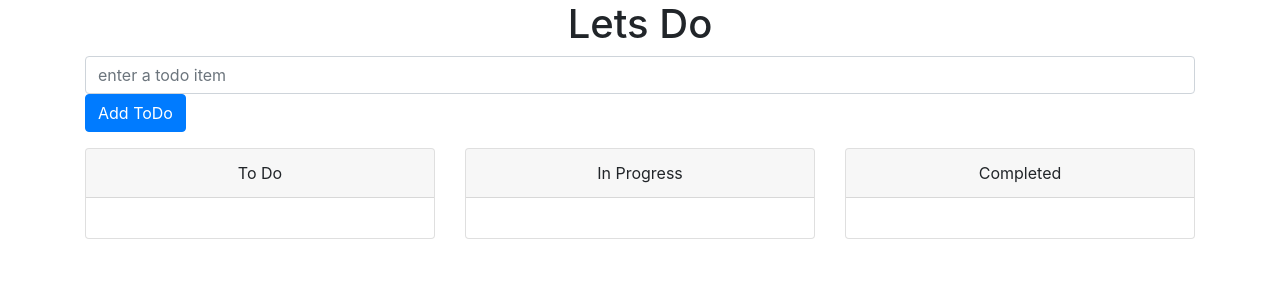
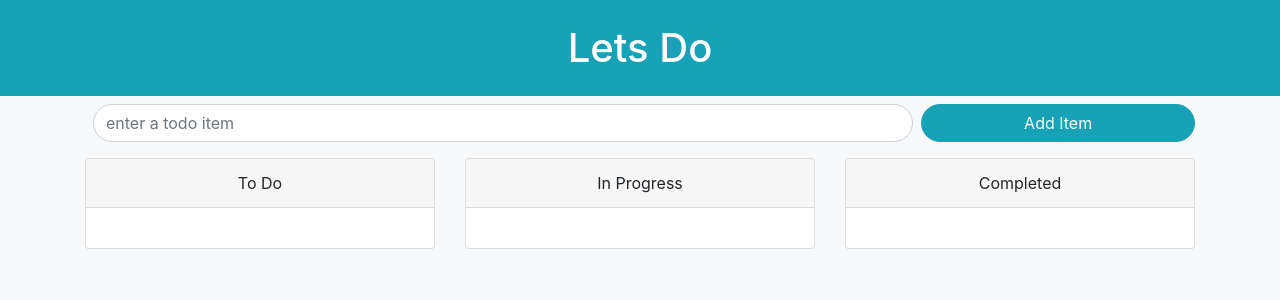
Before and after one commit to sgosl001/React-todo, a React (Create React App) app: page / in a window 1280 px wide. Shown: the top 300 px of the page. Built offline with nearby package versions, Linux system fonts and the light colour scheme.

Commit message:
update styling

```diff
--- a/package.json
+++ b/package.json
@@ -13,7 +13,7 @@
     "react-bootstrap": "^1.0.0-beta.16",
     "react-dom": "^16.12.0",
     "react-redux": "^7.1.3",
-    "react-scripts": "3.3.0",
+    "react-scripts": "^5.0.1",
     "redux": "^4.0.5",
     "uuid": "^3.4.0"
   },
--- a/src/components/AddItem.js
+++ b/src/components/AddItem.js
@@ -29,19 +29,20 @@ class AddItem extends React.Component {
         return (
             <div>
                 <Form>
-                    <Form.Group controlId="todoItem">
+                    <Form.Group className="d-flex" controlId="todoItem">
                         <Form.Control
+                            className="w-75 mx-2 rounded-pill"
                             type="text"
                             placeholder="enter a todo item"
                             onChange={e => this.handleChange(e.target.value)}
                             />
                         <Button
                             type="submit"
-                            variant="primary"
+                            className="btn btn-info w-25 rounded-pill"
                             onClick={this.handleAddItem}
                             onSubmit={this.preventDefault}
                             >
-                            Add ToDo
+                            Add Item
                         </Button>
                     </Form.Group>
                 </Form>
--- a/src/components/App.js
+++ b/src/components/App.js
@@ -1,42 +1,45 @@
-import React, { Component } from "react";
-import List from "./list";
-import { connect } from "react-redux";
-import Container from 'react-bootstrap/Container'
+import React, { Component } from 'react';
+import List from './list';
+import { connect } from 'react-redux';
+import Container from 'react-bootstrap/Container';
 import Row from 'react-bootstrap/Row';
 import Col from 'react-bootstrap/Col';
 import AddItem from './AddItem';
-import { DragDropContext } from "react-beautiful-dnd";
-import { sort } from "../actions"
-import uuid from "uuid";
+import { DragDropContext } from 'react-beautiful-dnd';
+import { sort } from '../actions';
+import uuid from 'uuid';
 
 class App extends Component {
-
   onDragEnd = (result) => {
     const { destination, source, draggableId } = result;
 
-    if(!destination) {
+    if (!destination) {
       return;
     }
 
-    this.props.dispatch(sort(
-      source.droppableId,
-      destination.droppableId,
-      source.index,
-      destination.index,
-      draggableId
-    ))
+    this.props.dispatch(
+      sort(
+        source.droppableId,
+        destination.droppableId,
+        source.index,
+        destination.index,
+        draggableId
+      )
+    );
   };
 
   render() {
     const { lists } = this.props;
     return (
       <DragDropContext onDragEnd={this.onDragEnd}>
-        <div className="App">
-          <h1 style={{ textAlign: "center" }}> Lets Do </h1>
+        <div className='App h-100 bg-light'>
+          <div className='text-center bg-info '>
+            <h1 className='text-white py-4'> Lets Do </h1>
+          </div>
           <Container>
             <AddItem />
             <Row>
-              { lists.map(list => (
+              {lists.map((list) => (
                 <Col key={list.id}>
                   <List
                     title={list.title}
@@ -55,8 +58,8 @@ class App extends Component {
   }
 }
 
-const mapStateToProps = state => ({
-  lists: state.lists
-})
+const mapStateToProps = (state) => ({
+  lists: state.lists,
+});
 
 export default connect(mapStateToProps)(App);
--- a/src/components/list.js
+++ b/src/components/list.js
@@ -6,7 +6,7 @@ import uuid from "uuid";
 
 const List = ({ title, items, listID, id, dispatch }) => {
     return (
-        <Card>
+        <Card className='bg-white rounded'>
             <Card.Header style={{ textAlign: "center" }}>{title}</Card.Header>
             <Droppable droppableId={String(listID)}>
                 {provided => (
--- a/src/components/listItem.js
+++ b/src/components/listItem.js
@@ -1,87 +1,94 @@
-import React, { useState } from "react";
-import { connect } from "react-redux";
+import React, { useState } from 'react';
+import { connect } from 'react-redux';
 import Card from 'react-bootstrap/Card';
 import Modal from 'react-bootstrap/Modal';
 import Button from 'react-bootstrap/Button';
 import Form from 'react-bootstrap/Form';
-import { Draggable } from "react-beautiful-dnd";
-import { editItem, removeItem } from  '../actions';
+import { Draggable } from 'react-beautiful-dnd';
+import { editItem, removeItem } from '../actions';
 
 const ListItem = ({ listID, text, id, index, dispatch }) => {
   const [isEditing, setIsEditing] = useState(false);
   const [itemText, setText] = useState(text);
 
   const handleShow = () => setIsEditing(true);
-    const handleClose =() => setIsEditing(false);
+  const handleClose = () => setIsEditing(false);
 
-    const handleChange = e => {
+  const handleChange = (e) => {
     setText(e.target.value);
-    }
+  };
 
-    const handleSubmit = e => {
+  const handleSubmit = (e) => {
     e.preventDefault();
     setIsEditing(false);
 
     dispatch(editItem(id, listID, itemText));
-    }
+  };
 
-    const handleDelete = e => {
+  const handleDelete = (e) => {
     e.preventDefault();
 
     dispatch(removeItem(id, listID, itemText));
-    }
+  };
 
   return (
     <Draggable draggableId={String(id)} index={index}>
-            {provided => (
+      {(provided) => (
         <div
           {...provided.draggableProps}
           {...provided.dragHandleProps}
           ref={provided.innerRef}
         >
-                    <Card style={{ margin: "10px" }}>
+          <Card className='m-2 rounded'>
             <Card.Body>
-                            <p>{ text }</p>
+              <p>{text}</p>
             </Card.Body>
-                        <Card.Footer>
+            <Card.Footer className='d-flex'>
               <Button
-                                size="sm"
+                size='sm'
                 onClick={handleShow}
-                                variant="outline-primary"
-                                style={{width: "85%",
-                                        marginRight: "5%"
-                                    }}
+                variant='outline-info'
+                className='rounded-pill w-75'
               >
                 Edit
               </Button>
               <Button
                 onClick={handleDelete}
-                                size="sm"
-                                variant="outline-danger"
-                                style={{width: "10%"}}
+                size='sm'
+                variant='outline-danger'
+                className='text-center rounded-pill ml-2 w-15'
               >
                 X
               </Button>
             </Card.Footer>
           </Card>
-                    <Modal show={isEditing} onHide={handleClose}>
-                    <Modal.Header closeButton>
+          <Modal className='modal fade' show={isEditing} onHide={handleClose}>
+            <Modal.Header closeButton></Modal.Header>
+            <Form>
               <Modal.Body>
-                            <Form>
+                <Form.Group className='d-flex' controlId='EditItem'>
                   <Form.Control
+                    as='textarea'
                     defaultValue={itemText}
                     onChange={handleChange}
                   />
-                                <Button type="submit" onClick={handleSubmit}>Add</Button>
+                </Form.Group>
+              </Modal.Body>
+              <Modal.Footer>
+                <Button
+                  type='submit'
+                  className='w-25 ml-3 btn btn-info'
+                  onClick={handleSubmit}
+                >
+                  Add
+                </Button>
+              </Modal.Footer>
             </Form>
-                        </Modal.Body>
-                    </Modal.Header>
           </Modal>
         </div>
       )}
     </Draggable>
+  );
+};
 
-    )
-}
-
-export default connect() (ListItem);
+export default connect()(ListItem);
--- /dev/null
+++ b/src/index.css
@@ -0,0 +1,7 @@
+html, body {
+  height: 100%
+}
+
+body {
+  background-color: #f8f9fa;
+}
--- a/src/index.js
+++ b/src/index.js
@@ -5,6 +5,7 @@ import store from "./store";
 import App from './components/App';
 import * as serviceWorker from './serviceWorker';
 import 'bootstrap/dist/css/bootstrap.min.css';
+import './index.css';
 
 ReactDOM.render(
     <Provider store={store}>
```
Also changed, not shown: 1 other file (tests, documents, lock files or other folders). Lines whose indentation alone changed are shown as unchanged.
